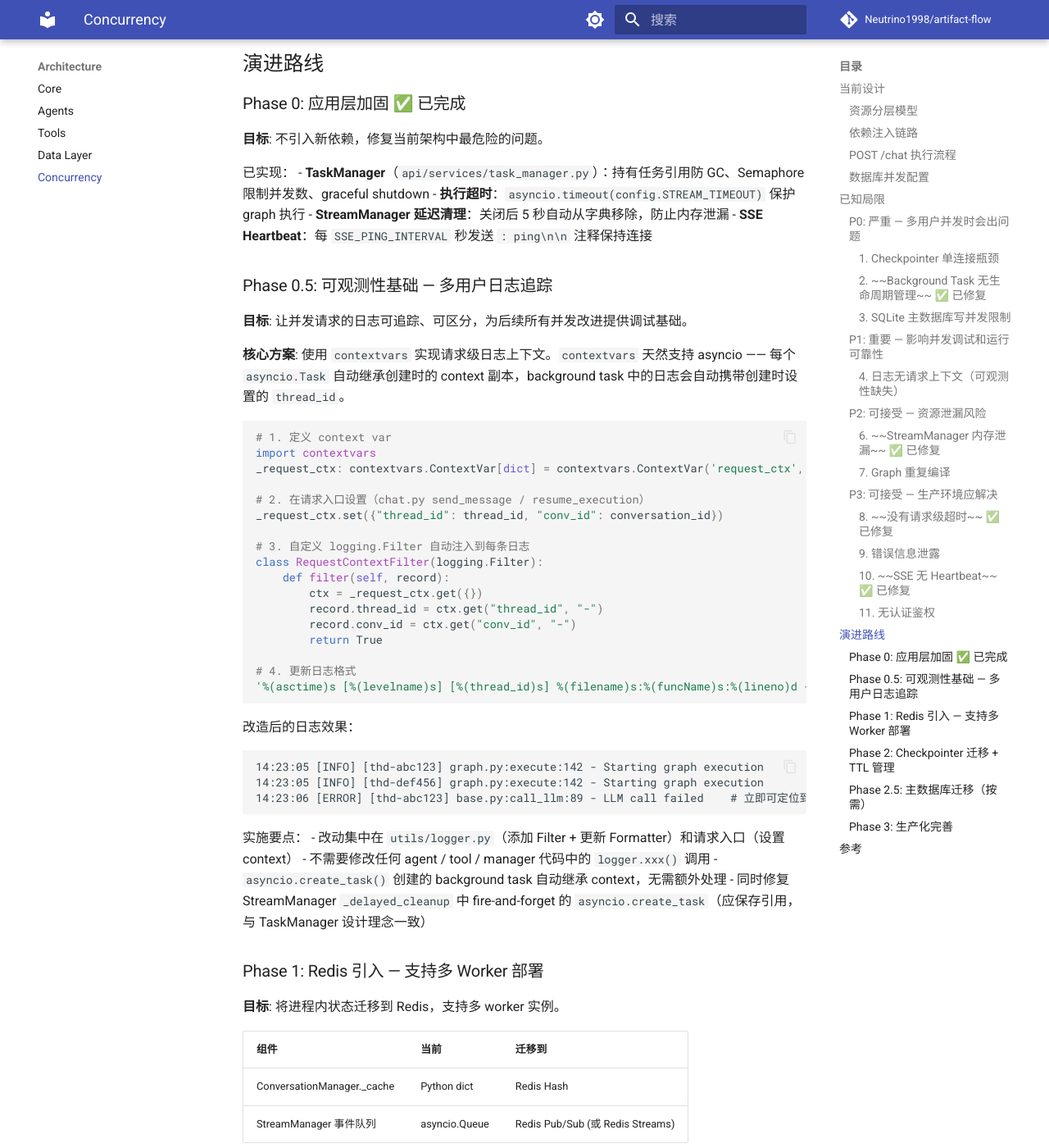
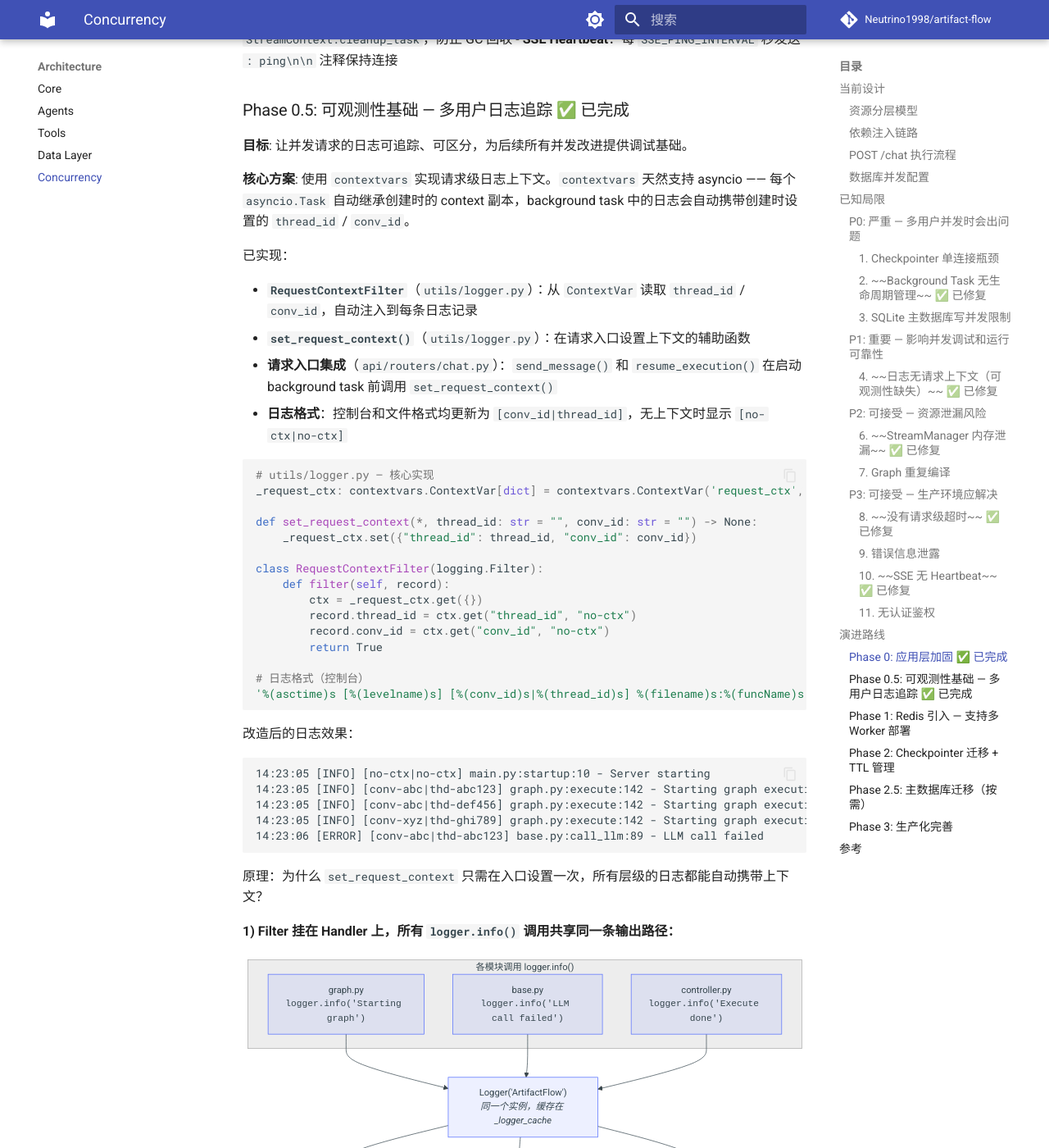
Before and after one commit to Neutrino1998/artifact-flow, an MkDocs documentation site: the page built from docs/architecture/concurrency.md, in a window 1280 px wide and 1400 px high, scrolled down 5697 px. Shown: the whole window at 82% size. Built offline with MkDocs 1.6.1 and Material for MkDocs 9.7.7, drawn with Linux system fonts in a browser that asks for light colours; comment, search, counter and statistics services are not loaded; some of the changed text lies outside the part shown.

Commit message:
feat: add request-scoped log tracing and XML parser fault tolerance    - contextvars-based request context (thread_id/conv_id) auto-inherited by background tasks    - RequestContextFilter injects context into all log handlers; console shows short IDs, file logs keep full IDs    - XML parser: auto-repair unclosed tags after CDATA sections (LLM long-content edge case)    - StreamManager: save _delayed_cleanup task reference to prevent GC    - Update concurrency docs: Phase 0.5 marked complete with architecture diagrams

````diff
--- a/docs/architecture/concurrency.md
+++ b/docs/architecture/concurrency.md
@@ -149,26 +149,9 @@ Background task 中的 session 生命周期覆盖整个 graph 执行期间（可
 
 ### P1: 重要 — 影响并发调试和运行可靠性
 
-#### 4. 日志无请求上下文（可观测性缺失）
+#### 4. ~~日志无请求上下文（可观测性缺失）~~ ✅ 已修复
 
-所有模块共享同一个 Logger 实例（`get_logger("ArtifactFlow")`），日志格式中没有任何请求级标识符：
-
-> `utils/logger.py:91` — 无 request_id / thread_id / conversation_id
-> ```python
-> '%(asctime)s [%(levelname)s] %(filename)s:%(funcName)s:%(lineno)d - %(message)s'
-> ```
-
-并发请求的日志完全无法区分：
-
-```
-14:23:05 [INFO] graph.py:execute:142 - Starting graph execution   # 用户 A？用户 B？
-14:23:05 [INFO] graph.py:execute:142 - Starting graph execution   # 无从判断
-14:23:06 [ERROR] base.py:call_llm:89 - LLM call failed            # 属于哪个请求？
-```
-
-部分代码（如 `StreamManager`）手动在消息中包含 `thread_id`，但这不一致且不可靠。没有统一的请求追踪能力，并发环境下排查问题几乎不可能。
-
-详细方案见 [演进路线 — Phase 0.5: 可观测性基础](#phase-05-可观测性基础--多用户日志追踪)。
+> **修复方案**: 使用 `contextvars` 实现请求级日志上下文。`utils/logger.py` 新增 `RequestContextFilter`，从 `ContextVar` 读取 `thread_id` / `conv_id` 自动注入到每条日志。请求入口（`chat.py` 的 `send_message` / `resume_execution`）调用 `set_request_context()` 设置上下文，background task 通过 `asyncio.create_task` 自动继承。日志格式更新为 `[conv_id|thread_id]`，无上下文时显示 `[no-ctx|no-ctx]`。详见 [Phase 0.5](#phase-05-可观测性基础--多用户日志追踪-✅-已完成)。
 
 ### P2: 可接受 — 资源泄漏风险
 
@@ -236,47 +219,108 @@ Background task 的异常直接通过 `str(e)` 推送给前端，可能包含内
 - **TaskManager**（`api/services/task_manager.py`）：持有任务引用防 GC、Semaphore 限制并发数、graceful shutdown
 - **执行超时**：`asyncio.timeout(config.STREAM_TIMEOUT)` 保护 graph 执行
 - **StreamManager 延迟清理**：关闭后 5 秒自动从字典移除，防止内存泄漏
+- **StreamManager cleanup_task 引用**：`_delayed_cleanup` 的 `asyncio.create_task` 引用保存到 `StreamContext.cleanup_task`，防止 GC 回收
 - **SSE Heartbeat**：每 `SSE_PING_INTERVAL` 秒发送 `: ping\n\n` 注释保持连接
 
-### Phase 0.5: 可观测性基础 — 多用户日志追踪
+### Phase 0.5: 可观测性基础 — 多用户日志追踪 ✅ 已完成
 
 **目标**: 让并发请求的日志可追踪、可区分，为后续所有并发改进提供调试基础。
 
-**核心方案**: 使用 `contextvars` 实现请求级日志上下文。`contextvars` 天然支持 asyncio —— 每个 `asyncio.Task` 自动继承创建时的 context 副本，background task 中的日志会自动携带创建时设置的 `thread_id`。
+**核心方案**: 使用 `contextvars` 实现请求级日志上下文。`contextvars` 天然支持 asyncio —— 每个 `asyncio.Task` 自动继承创建时的 context 副本，background task 中的日志会自动携带创建时设置的 `thread_id` / `conv_id`。
+
+已实现：
+
+- **`RequestContextFilter`**（`utils/logger.py`）：从 `ContextVar` 读取 `thread_id` / `conv_id`，自动注入到每条日志记录
+- **`set_request_context()`**（`utils/logger.py`）：在请求入口设置上下文的辅助函数
+- **请求入口集成**（`api/routers/chat.py`）：`send_message()` 和 `resume_execution()` 在启动 background task 前调用 `set_request_context()`
+- **日志格式**：控制台和文件格式均更新为 `[conv_id|thread_id]`，无上下文时显示 `[no-ctx|no-ctx]`
 
 ```python
-# 1. 定义 context var
-import contextvars
+# utils/logger.py — 核心实现
 _request_ctx: contextvars.ContextVar[dict] = contextvars.ContextVar('request_ctx', default={})
 
-# 2. 在请求入口设置（chat.py send_message / resume_execution）
-_request_ctx.set({"thread_id": thread_id, "conv_id": conversation_id})
+def set_request_context(*, thread_id: str = "", conv_id: str = "") -> None:
+    _request_ctx.set({"thread_id": thread_id, "conv_id": conv_id})
 
-# 3. 自定义 logging.Filter 自动注入到每条日志
 class RequestContextFilter(logging.Filter):
     def filter(self, record):
         ctx = _request_ctx.get({})
-        record.thread_id = ctx.get("thread_id", "-")
-        record.conv_id = ctx.get("conv_id", "-")
+        record.thread_id = ctx.get("thread_id", "no-ctx")
+        record.conv_id = ctx.get("conv_id", "no-ctx")
         return True
 
-# 4. 更新日志格式
-'%(asctime)s [%(levelname)s] [%(thread_id)s] %(filename)s:%(funcName)s:%(lineno)d - %(message)s'
+# 日志格式（控制台）
+'%(asctime)s [%(levelname)s] [%(conv_id)s|%(thread_id)s] %(filename)s:%(funcName)s:%(lineno)d - %(message)s'
 ```
 
 改造后的日志效果：
 
 ```
-14:23:05 [INFO] [thd-abc123] graph.py:execute:142 - Starting graph execution
-14:23:05 [INFO] [thd-def456] graph.py:execute:142 - Starting graph execution
-14:23:06 [ERROR] [thd-abc123] base.py:call_llm:89 - LLM call failed    # 立即可定位到用户 A 的请求
+14:23:05 [INFO] [no-ctx|no-ctx] main.py:startup:10 - Server starting               # 非请求上下文
+14:23:05 [INFO] [conv-abc|thd-abc123] graph.py:execute:142 - Starting graph execution  # 用户 A
+14:23:05 [INFO] [conv-abc|thd-def456] graph.py:execute:142 - Starting graph execution  # 用户 A 的第二次消息
+14:23:05 [INFO] [conv-xyz|thd-ghi789] graph.py:execute:142 - Starting graph execution  # 用户 B
+14:23:06 [ERROR] [conv-abc|thd-abc123] base.py:call_llm:89 - LLM call failed           # 立即可定位
 ```
 
-实施要点：
-- 改动集中在 `utils/logger.py`（添加 Filter + 更新 Formatter）和请求入口（设置 context）
-- 不需要修改任何 agent / tool / manager 代码中的 `logger.xxx()` 调用
-- `asyncio.create_task()` 创建的 background task 自动继承 context，无需额外处理
-- 同时修复 StreamManager `_delayed_cleanup` 中 fire-and-forget 的 `asyncio.create_task`（应保存引用，与 TaskManager 设计理念一致）
+原理：为什么 `set_request_context` 只需在入口设置一次，所有层级的日志都能自动携带上下文？
+
+**1) Filter 挂在 Handler 上，所有 `logger.info()` 调用共享同一条输出路径：**
+
+```mermaid
+graph TB
+    subgraph Callers["各模块调用 logger.info()"]
+        G["graph.py<br/><code>logger.info('Starting graph')</code>"]
+        B["base.py<br/><code>logger.info('LLM call failed')</code>"]
+        C["controller.py<br/><code>logger.info('Execute done')</code>"]
+    end
+
+    L["Logger('ArtifactFlow')<br/><i>同一个实例，缓存在 _logger_cache</i>"]
+
+    G --> L
+    B --> L
+    C --> L
+
+    subgraph Handlers["Handler + Filter（输出时动态读取 context）"]
+        H1["Console Handler<br/>+ RequestContextFilter ✂<br/><i>读 contextvars → 注入字段</i>"]
+        H2["File Handler<br/>+ RequestContextFilter ✂<br/><i>读 contextvars → 注入字段</i>"]
+        H3["Error File Handler<br/>+ RequestContextFilter ✂<br/><i>读 contextvars → 注入字段</i>"]
+    end
+
+    L --> H1
+    L --> H2
+    L --> H3
+```
+
+不管哪个文件调用 `logger.info()`，日志都会经过 Filter —— Filter 在**输出时**动态读取当前 context。
+
+**2) `contextvars` 跟着执行流走，`create_task` 自动继承：**
+
+```
+send_message()                              ← HTTP 请求协程
+  │
+  ├─ set_request_context(thd=A, conv=X)     ← 设置一次
+  │
+  └─ task_manager.submit()
+       └─ asyncio.create_task()             ← ★ 自动拷贝父协程的 context 快照
+            │
+            └─ execute_and_push()
+                 └─ ctrl.stream_execute()
+                      └─ graph.execute()
+                           └─ lead_agent.run()
+                                └─ logger.info("...")
+                                     │
+                                     ▼
+                                   Filter 读 _request_ctx
+                                     → 拿到 thd=A, conv=X ✅
+```
+
+`asyncio.create_task()` 创建新 task 时，自动复制当前协程的 context 副本。因此从 `execute_and_push` 到最深层的 agent/tool 代码，都能读到同一份上下文，**不需要层层传参**。
+
+设计要点：
+- 改动集中在 `utils/logger.py` 和 `api/routers/chat.py`，不需要修改任何 agent / tool / manager 代码中的 `logger.xxx()` 调用
+- `TaskManager.submit()` 内部直接调用 `asyncio.create_task()`，context 从调用方继承，链路完整
+- 后续 Phase 3 可升级为 JSON 结构化日志格式，便于对接 OpenTelemetry trace/span
 
 ### Phase 1: Redis 引入 — 支持多 Worker 部署
 
@@ -345,7 +389,7 @@ async def create_redis_checkpointer(redis_url: str):
 - 认证鉴权（JWT / OAuth）
 - 分布式锁（防止同一 conversation 的并发写入冲突）
 - 错误信息脱敏（生产环境不暴露内部异常）
-- Metrics 采集（Prometheus / OpenTelemetry，基于 Phase 0.5 的请求上下文扩展 trace/span）
+- Metrics 采集（Prometheus / OpenTelemetry，基于 Phase 0.5 已实现的 `contextvars` 请求上下文扩展 trace/span，升级为 JSON 结构化日志）
 - Graph 编译缓存（编译一次，通过 state 传递 `artifact_manager` 而非闭包捕获）
 
 ---
````
Also changed, not shown: 4 other files.
